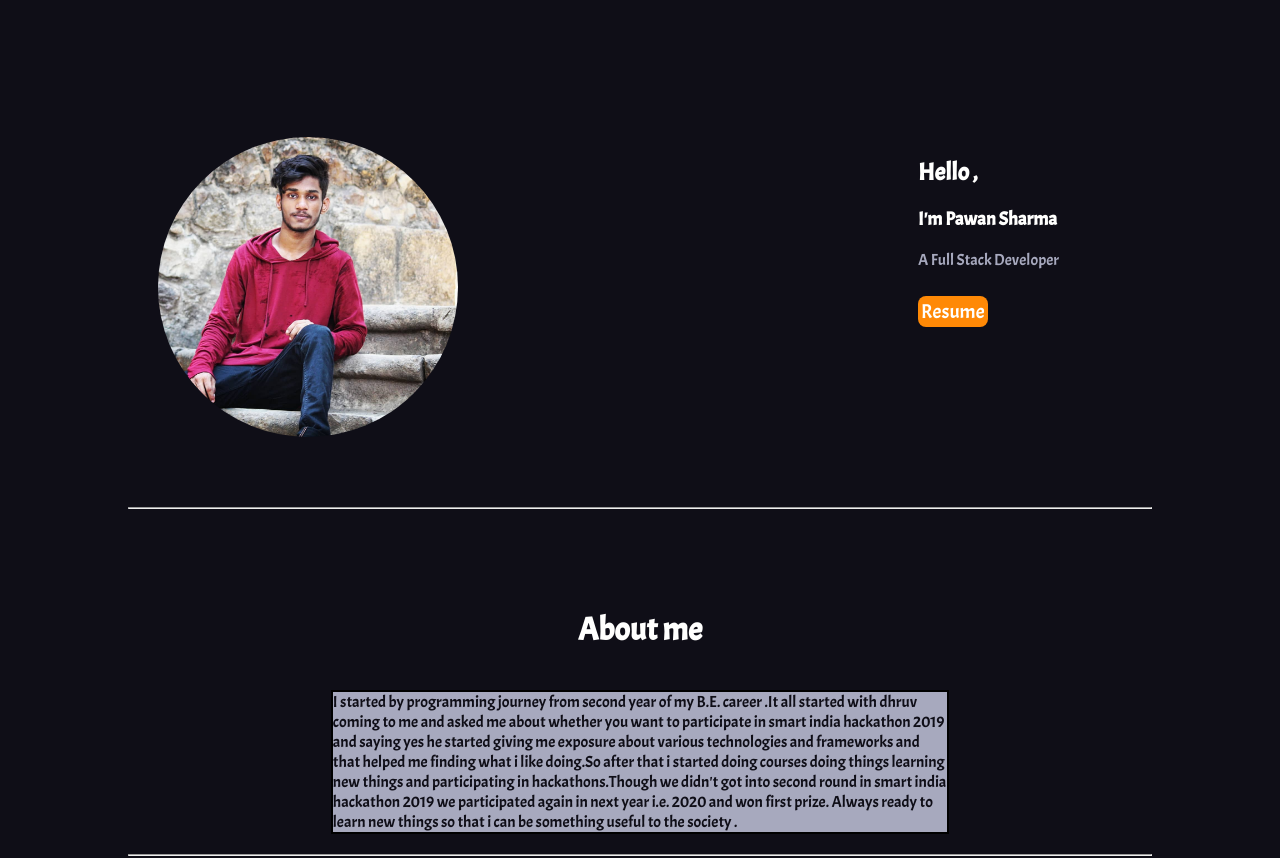
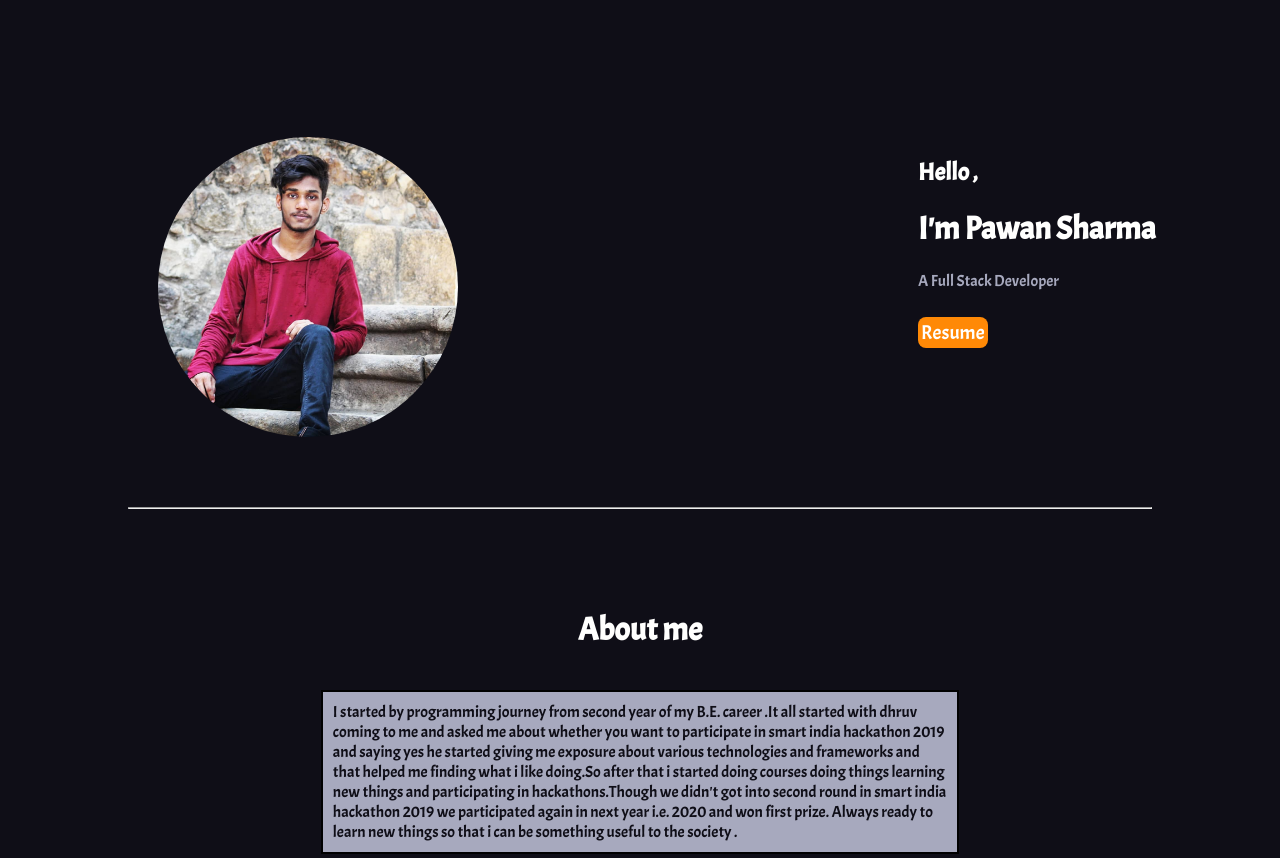
Before and after one commit to pawan43563/ProfilePage, a plain HTML site: page index.html in a window 1280 px wide. Shown: the part 103-961 px from the top of the page. Drawn offline with Linux system fonts and the light colour scheme.

Commit message:
MInor CHnages

```diff
--- a/index.html
+++ b/index.html
@@ -5,7 +5,7 @@
     <meta name="viewport" content="width=device-width, initial-scale=1.0">
     <title>Pawan Sharma's Portfolio</title>
 
-    <link rel="icon" href="./favicon.ico">
+    <link rel="icon" href="./images/circle-cropped.png">
     <link rel="preconnect" href="https://fonts.googleapis.com">
     <link rel="preconnect" href="https://fonts.gstatic.com" crossorigin>
     <link href="https://fonts.googleapis.com/css2?family=Acme&display=swap" rel="stylesheet">
@@ -58,7 +58,7 @@
 
         <div class="heading" >
             <h2>Hello ,</h2>
-            <h3 class="name">I'm Pawan Sharma</h3>
+            <h1 class="name">I'm Pawan Sharma</h1>
             <p class="designation">A Full Stack Developer</p>
             <a href="./resume.pdf" class="resume" download>Resume</a>
         </div>
--- a/styles.css/home.css
+++ b/styles.css/home.css
@@ -128,10 +128,11 @@ a > .humburger{
   color:#0f0e17;
   width:60%;
   margin:20px auto;
+  padding: 10px;
 }
 
 .heading{
-  margin:10px auto;
+  margin:0px auto;
 
 }
 
```
Also changed, not shown: favicon.ico (deleted), images/circle-cropped.png (added).
